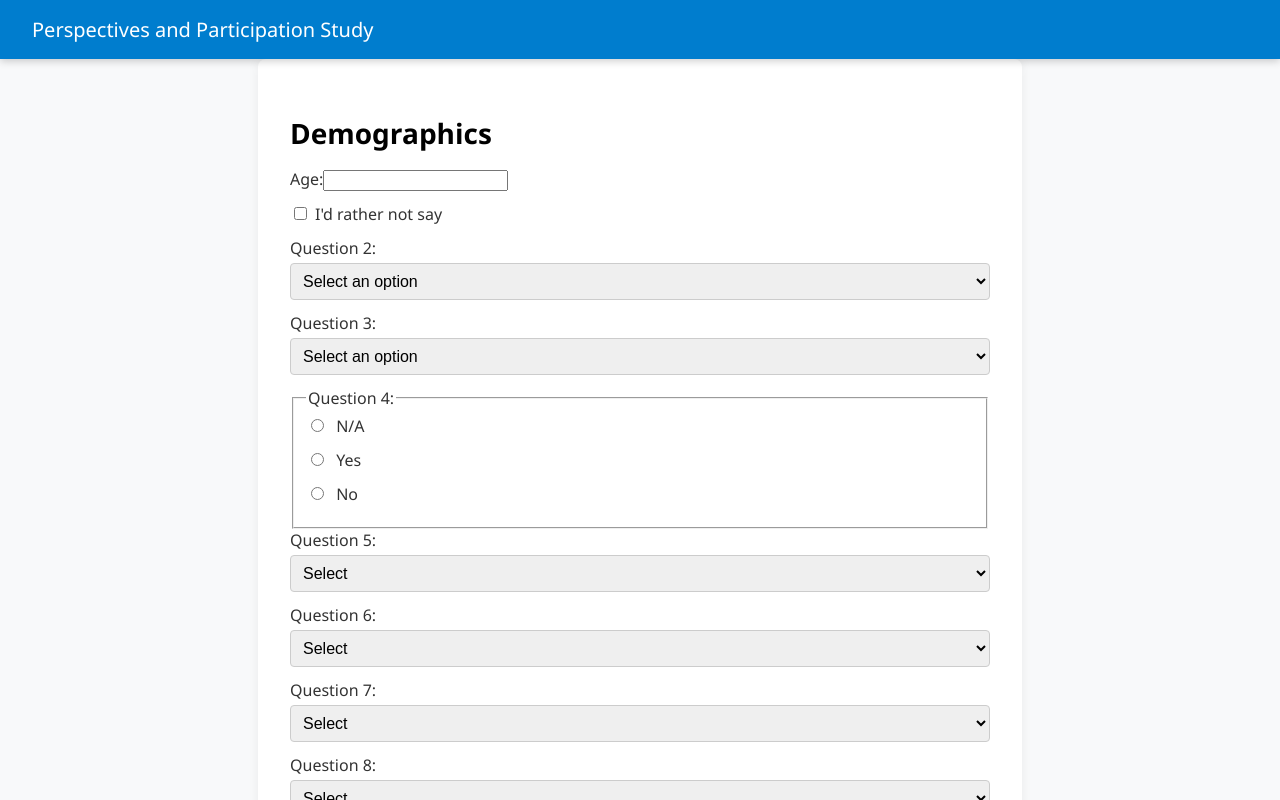
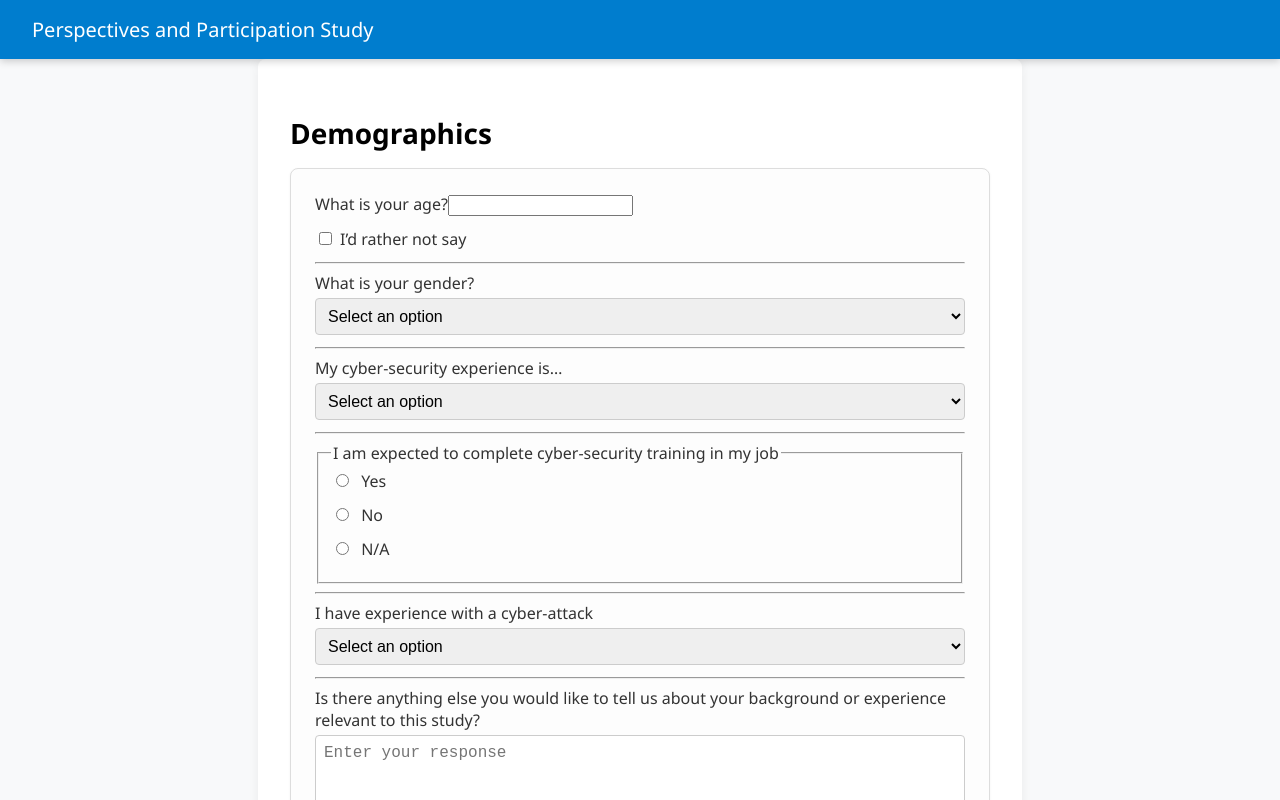
Before and after one commit to sipavitt/perspectives-participation-study, a React (Create React App) app in the folder client/: page /demographics in a window 1280 px wide. Shown: the top 800 px of the page. Built offline with nearby package versions, Linux system fonts and the light colour scheme.

Commit message:
Update DemographicsForm.jsx

```diff
--- a/client/src/components/DemographicsForm.jsx
+++ b/client/src/components/DemographicsForm.jsx
@@ -8,14 +8,11 @@ const DemographicsForm = () => {
   const [form, setForm] = useState({
     age: '',
     preferNotToSay: false,
-    q2: '',
-    q3: '',
-    q4: '',
-    q5: '',
-    q6: '',
-    q7: '',
-    q8: '',
-    q9: ''
+    gender: '',
+    experience: '',
+    expectedTraining: '',
+    priorAttack: '',
+    openText: ''
   });
 
   const handleChange = (e) => {
@@ -27,7 +24,7 @@ const DemographicsForm = () => {
     setForm(prev => ({
       ...prev,
       preferNotToSay: !prev.preferNotToSay,
-      age: !form.preferNotToSay ? '' : form.age // clear age if opting out
+      age: !form.preferNotToSay ? '' : form.age
     }));
   };
 
@@ -45,10 +42,9 @@ const DemographicsForm = () => {
   return (
     <div className="container">
       <h2>Demographics</h2>
-
-      {/* Age with opt-out */}
+      <div className="survey-section">
         <label>
-        Age:
+          What is your age?
           <input
             type="number"
             name="age"
@@ -63,104 +59,68 @@ const DemographicsForm = () => {
             checked={form.preferNotToSay}
             onChange={handleCheckbox}
           />
-        I'd rather not say
+          I’d rather not say
         </label>
+        <hr />
 
-      {/* Dropdowns (replace placeholders with real labels/values) */}
         <label>
-        Question 2:
-        <select name="q2" value={form.q2} onChange={handleChange}>
+          What is your gender?
+          <select name="gender" value={form.gender} onChange={handleChange}>
             <option value="">Select an option</option>
-          <option value="Option 1">Option 1</option>
-          <option value="Option 2">Option 2</option>
-          <option value="Option 3">Option 3</option>
-          <option value="Option 4">Option 4</option>
-          <option value="Option 5">Option 5</option>
+            <option value="Female">Female</option>
+            <option value="Male">Male</option>
+            <option value="Other">Other</option>
+            <option value="Prefer not to say">I'd rather not say</option>
           </select>
         </label>
+        <hr />
 
         <label>
-        Question 3:
-        <select name="q3" value={form.q3} onChange={handleChange}>
+          My cyber-security experience is…
+          <select name="experience" value={form.experience} onChange={handleChange}>
             <option value="">Select an option</option>
-          <option value="Option A">Option A</option>
-          <option value="Option B">Option B</option>
-          <option value="Option C">Option C</option>
-          <option value="Option D">Option D</option>
-          <option value="Option E">Option E</option>
+            <option value="None">None</option>
+            <option value="Exposed at work as a non-specialist">Exposed to it in the workplace as a non-specialist</option>
+            <option value="Cyber security professional">I am a cyber security professional</option>
+            <option value="Other security professional">I am another kind of security professional</option>
+            <option value="Previously involved">I am no longer involved with cyber but have prior experience</option>
           </select>
         </label>
+        <hr />
 
-      {/* Radio buttons for Q4 */}
         <fieldset>
-        <legend>Question 4:</legend>
-        <label><input type="radio" name="q4" value="N/A" onChange={handleChange} /> N/A</label>
-        <label><input type="radio" name="q4" value="Yes" onChange={handleChange} /> Yes</label>
-        <label><input type="radio" name="q4" value="No" onChange={handleChange} /> No</label>
+          <legend>I am expected to complete cyber-security training in my job</legend>
+          <label><input type="radio" name="expectedTraining" value="Yes" onChange={handleChange} /> Yes</label>
+          <label><input type="radio" name="expectedTraining" value="No" onChange={handleChange} /> No</label>
+          <label><input type="radio" name="expectedTraining" value="N/A" onChange={handleChange} /> N/A</label>
         </fieldset>
+        <hr />
 
-      {/* More dropdowns as placeholders */}
         <label>
-        Question 5:
-        <select name="q5" value={form.q5} onChange={handleChange}>
-          <option value="">Select</option>
-          <option value="One">One</option>
-          <option value="Two">Two</option>
-          <option value="Three">Three</option>
-          <option value="Four">Four</option>
-          <option value="Five">Five</option>
+          I have experience with a cyber-attack
+          <select name="priorAttack" value={form.priorAttack} onChange={handleChange}>
+            <option value="">Select an option</option>
+            <option value="No">No</option>
+            <option value="Personal experience">I have personal experience of cybercrime outside work</option>
+            <option value="Employer attacked">My employer was attacked</option>
+            <option value="Involved in response">I was involved in the response to an attack in my organisation</option>
+            <option value="Prefer not to say">I’d rather not say</option>
           </select>
         </label>
+        <hr />
 
         <label>
-        Question 6:
-        <select name="q6" value={form.q6} onChange={handleChange}>
-          <option value="">Select</option>
-          <option value="Red">Red</option>
-          <option value="Green">Green</option>
-          <option value="Blue">Blue</option>
-          <option value="Yellow">Yellow</option>
-          <option value="Purple">Purple</option>
-        </select>
-      </label>
-
-      <label>
-        Question 7:
-        <select name="q7" value={form.q7} onChange={handleChange}>
-          <option value="">Select</option>
-          <option value="Dog">Dog</option>
-          <option value="Cat">Cat</option>
-          <option value="Bird">Bird</option>
-          <option value="Fish">Fish</option>
-          <option value="Other">Other</option>
-        </select>
-      </label>
-
-      <label>
-        Question 8:
-        <select name="q8" value={form.q8} onChange={handleChange}>
-          <option value="">Select</option>
-          <option value="Choice A">Choice A</option>
-          <option value="Choice B">Choice B</option>
-          <option value="Choice C">Choice C</option>
-          <option value="Choice D">Choice D</option>
-          <option value="Choice E">Choice E</option>
-        </select>
-      </label>
-
-      {/* Free text box */}
-      <label>
-        Question 9 (Open text):
+          Is there anything else you would like to tell us about your background or experience relevant to this study?
           <textarea
-          name="q9"
-          value={form.q9}
+            name="openText"
+            value={form.openText}
             onChange={handleChange}
             rows={4}
             placeholder="Enter your response"
           />
         </label>
+      </div>
 
-      {/* Button row */}
       <div className="button-row">
         <WithdrawButton />
         <button onClick={handleSubmit}>Continue</button>
```
Lines whose indentation alone changed are shown as unchanged.
